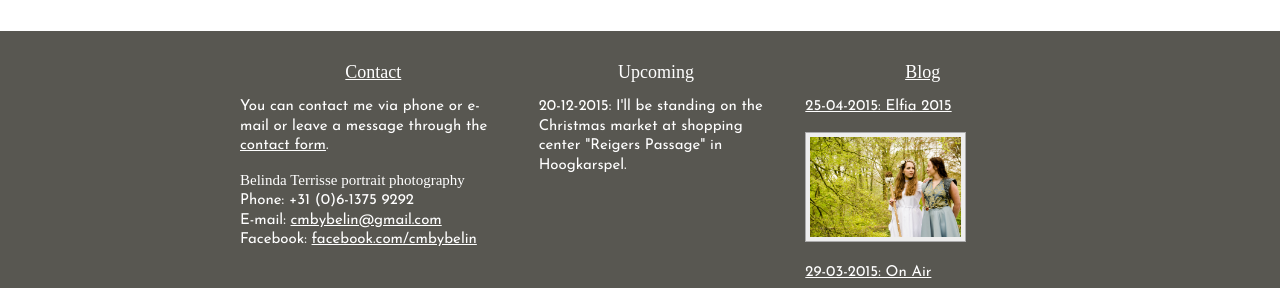
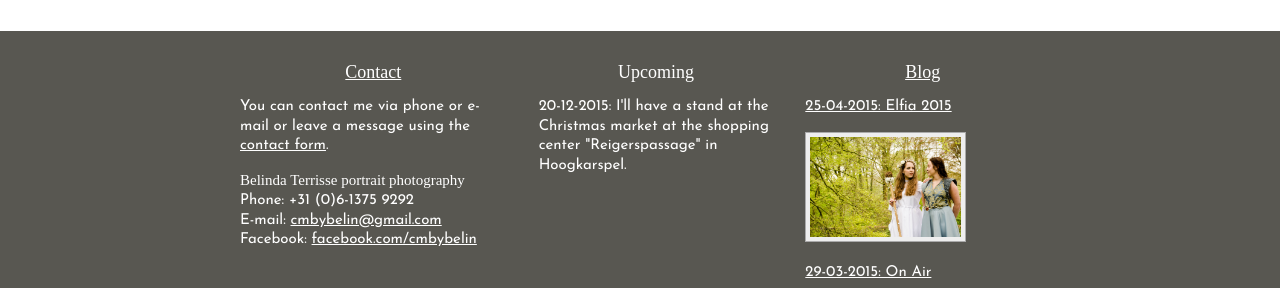
Before and after one commit to cmbybelin/cmbybelin.github.io, a Jekyll site: the page built from index.html, in a window 1280 px wide. Shown: the part 936-1224 px from the top of the page. Built offline with Jekyll 4.4.1, drawn with Linux system fonts in a browser that asks for light colours; nearby versions of some CDN libraries; some web fonts are replaced.

Commit message:
improve typing.

```diff
--- a/_includes/footer.html
+++ b/_includes/footer.html
@@ -2,7 +2,7 @@
  <div>
  <section>
   <h2><a href="contact.html">Contact</a></h2>
-  <p>You can contact me via phone or e-mail or leave a message through the <a href="/contact.html">contact form</a>.
+  <p>You can contact me via phone or e-mail or leave a message using the <a href="/contact.html">contact form</a>.
   <p class="vcard">
    <span class="fn org">Belinda Terrisse portrait photography</span><br/>
    Phone: <span class="tel">+31 (0)6-1375 9292</span><br/>
@@ -11,7 +11,7 @@
   </p>
  </section><section>
   <h2>Upcoming</h2>
-  <p>20-12-2015: I'll be standing on the Christmas market at shopping center "Reigers Passage" in Hoogkarspel.</p>
+  <p>20-12-2015: I'll have a stand at the Christmas market at the shopping center "Reigerspassage" in Hoogkarspel.</p>
  </section><section>
   <h2><a href="blog.html">Blog</a></h2>
   {% for post in site.posts %}
```
